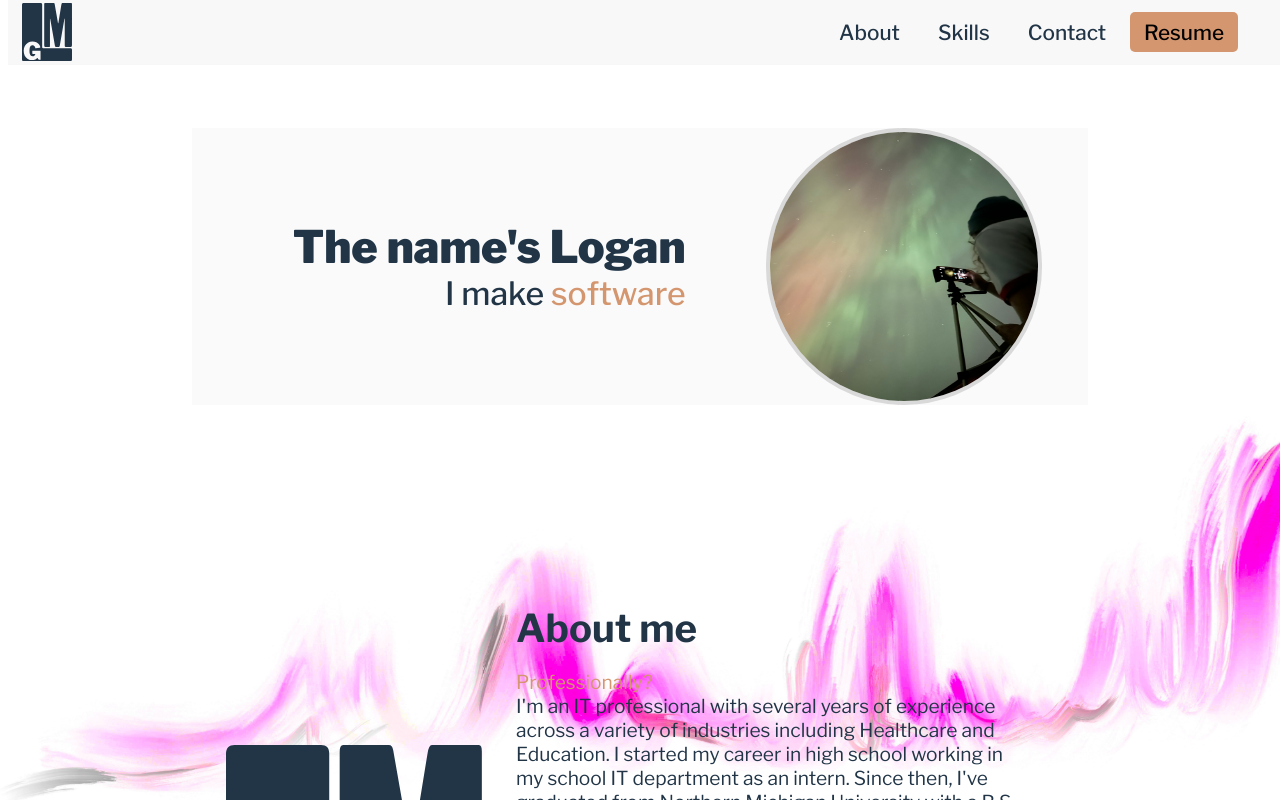
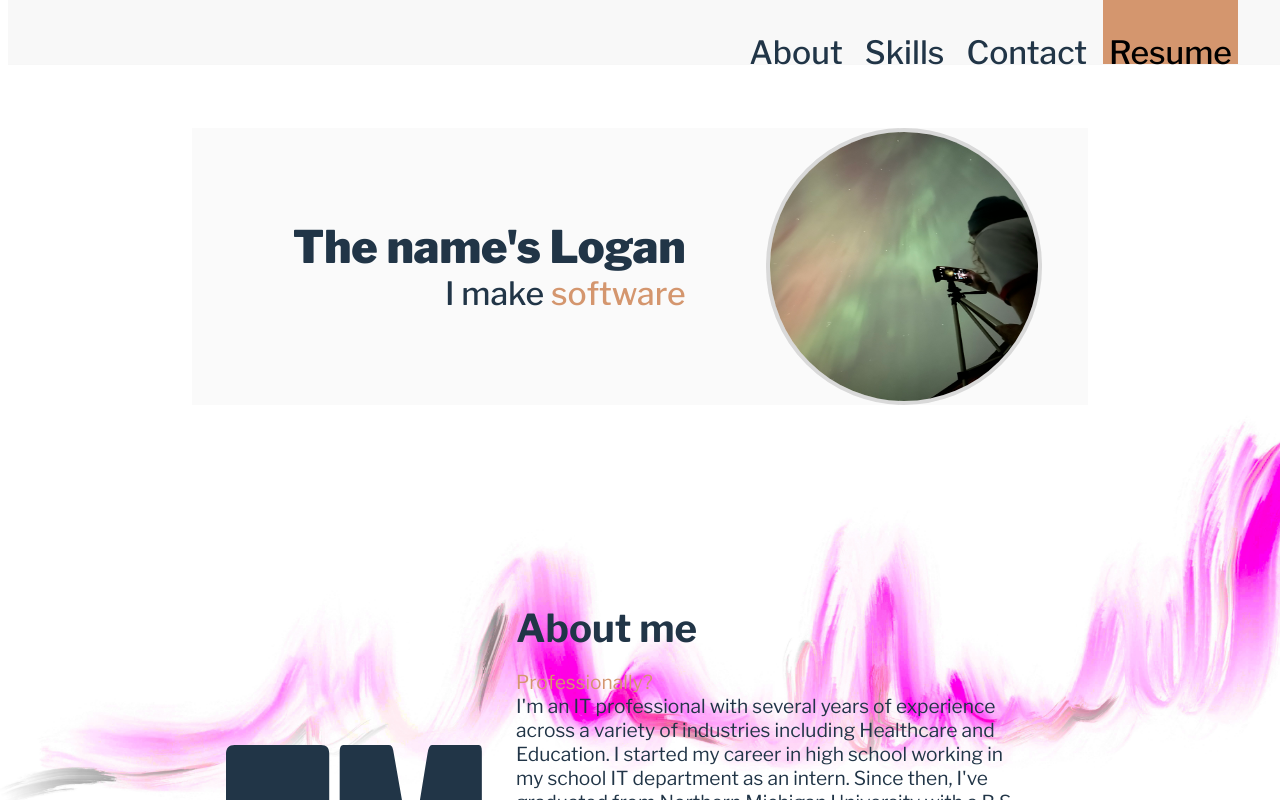
Before and after one commit to lgundry/portfolio-frontend, a React (Vite) app: page / in a window 1280 px wide. Shown: the top 800 px of the page. Built offline with nearby package versions, Linux system fonts and the light colour scheme.

Commit message:
Fix NavCard to support Resume button functionality

```diff
--- a/src/assets/components/navigation/NavCard.component.tsx
+++ b/src/assets/components/navigation/NavCard.component.tsx
@@ -1,19 +1,29 @@
-import './NavCard.component.css'
+import './Navigation.component.tsx'
 import type { ComponentType, CSSProperties, SVGProps } from 'react'
 import Button from '../button/Button.component.tsx'
 
 interface myProps {
-  title: string;
-  destination: string;
+  title?: string;
+  destination?: string;
   icon?: ComponentType<SVGProps<SVGSVGElement>>;
   iconClassName?: string;
   customStyle?: CSSProperties;
+  customClassName?: string;
+  className?: string;
+  onResume?: () => void;
 }
 
 function NavCard(props: myProps) {
   const Icon = props.icon;
 
   const handleNavigation = () => {
+    if (props.onResume) {
+      props.onResume();
+      return;
+    }
+
+    if (!props.destination) return;
+
     const element = document.getElementById(props.destination);
     if (element) {
       const navHeight =
@@ -30,7 +40,7 @@ function NavCard(props: myProps) {
 
   return (
     <div
-      className="navcard__container"
+      className={`navcard__container ${props.className || ''}`}
       style={props.customStyle}
     >
       <Button onPress={handleNavigation} className={props.customClassName}>
@@ -40,7 +50,7 @@ function NavCard(props: myProps) {
           />
         )}
 
-        <h3 className="navcard__text">{props.title}</h3>
+        {props.title && <h3 className="navcard__text">{props.title}</h3>}
       </Button>
     </div>
   )
```
